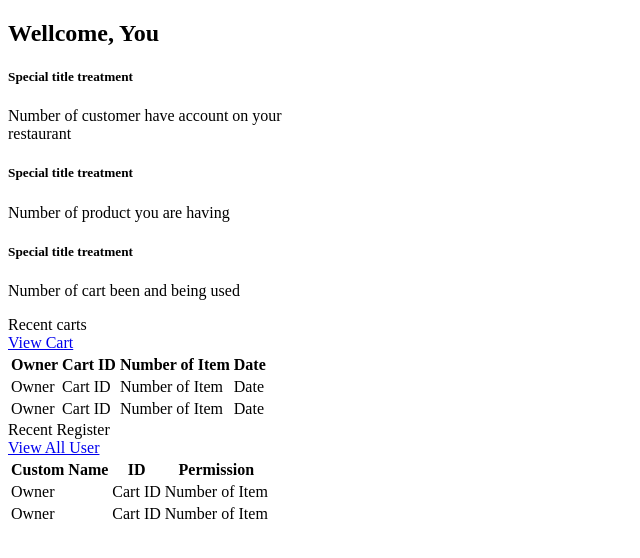
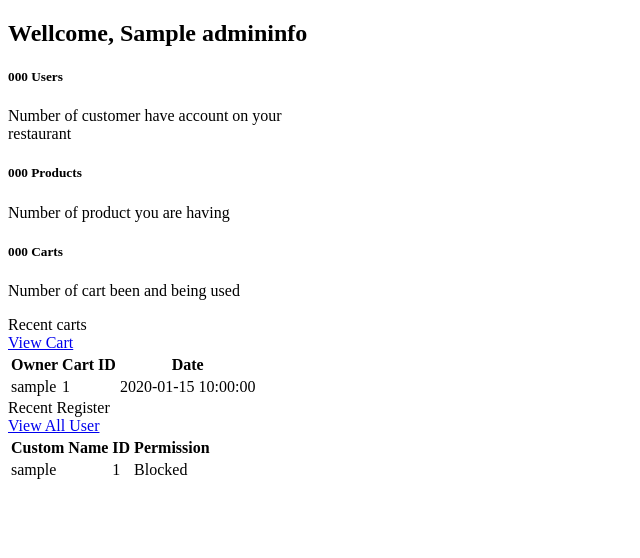
Before and after one commit to GHTuan/Restaurant-Management-System, a PHP site: template View/admin/pages/home.php in a window 1280 px wide. Shown: the part 175-733 px from the top of the page, without its empty margins (0-640 px from the left). Run offline with PHP 8.4, Linux system fonts and the light colour scheme; the template is opened without the code that fills it: most values are stand-ins (such as "Sample title", 1, 10 or a date in 2020); data that the repository does not hold is empty.

Commit message:
Home Admin, Block Login

```diff
--- a/Model/CartModel.php
+++ b/Model/CartModel.php
@@ -21,7 +21,7 @@ class CartModel extends BaseModel{
     }
 
     public function getRecentCart(){
-        $sql = "SELECT * FROM " . self::TABLE . " ORDER BY CartID DESC LIMIT 5";
+        $sql = "SELECT Username, CartID, ExportDate FROM " . self::TABLE . " c JOIN member m ON c.UserID = m.UserID ORDER BY CartID DESC LIMIT 5";
         $result = $this -> _query($sql);
         $data = [];
         while ($row = mysqli_fetch_assoc($result)){
--- a/Model/UserModel.php
+++ b/Model/UserModel.php
@@ -21,7 +21,11 @@ class UserModel extends BaseModel{
         $sql = "SELECT * FROM " . self::TABLE . " WHERE username = '$username' AND password = '$password'";
         $result = $this -> _query($sql);
         $row = $result->fetch_assoc();
+
+
         if ((bool)$row){
+            if ($row['AccessLevel'] == 0)
+                return 2;
             $_SESSION['ID'] = $row['UserID'];
             $_SESSION['Name'] = $row['Name'];
             $_SESSION['Role'] = 'member';
--- a/View/admin/pages/home.php
+++ b/View/admin/pages/home.php
@@ -10,30 +10,31 @@ require('View/admin/layouts/navbar.php');
 // print_r($usercount)
 // print_r($productcount);
 // print_r($cartcount);
-print_r($cartlist);
+// print_r($cartlist);
 // print_r($userlist);
 ?>
 
 </head>
 <body>
     <div class="m-2">
-        <h2>Wellcome, You</h2>
+        <h2 class = "text-uppercase fw-800 ms-4">Wellcome, <?php echo $admininfo['Name'] ?></h2>
         <div class="flex d-flex justify-content-between m-2">
+
             <div class="card m-3 bg-warning bg-gradient" style="width: 20rem;">
             <div class="card-body justify-content-center">
-                <h5 class="card-title m-2">Special title treatment</h5>
+                <h5 class="card-title m-2"><?php echo $usercount['NumberOfUser'] ?>  Users </h5>
                 <p class="card-text m-2">Number of customer have account on your restaurant</p>
             </div>
             </div>
             <div class="card  m-3  bg-success bg-gradient" style="width: 20rem;">
             <div class="card-body justify-content-center ">
-                <h5 class="card-title m-2">Special title treatment</h5>
+                <h5 class="card-title m-2"> <?php echo  $productcount['NumberOfProduct']   ?> Products </h5>
                 <p class="card-text m-2">Number of product you are having</p>
             </div>
             </div>
             <div class="card m-3 bg-info bg-gradient" style="width: 20rem;">
             <div class="card-body justify-content-center ">
-                <h5 class="card-title m-2">Special title treatment</h5>
+                <h5 class="card-title m-2"><?php echo  $cartcount['NumberOfCart'] ?> Carts  </h5>
                 <p class="card-text m-2">Number of cart been and being used</p>
             </div>
             </div>
@@ -55,23 +56,23 @@ print_r($cartlist);
                         <tr>
                             <th> Owner </th>
                             <th> Cart ID </th>
-                            <th> Number of Item </th>
                             <th> Date </th>
                         </tr>
                         </thead>
                         <tbody>
-                        <tr>
-                            <td> Owner </td>
-                            <td> Cart ID </td>
-                            <td> Number of Item </td>
-                            <td> Date </td>
-                        </tr>
-                        <tr>
-                            <td> Owner </td>
-                            <td> Cart ID </td>
-                            <td> Number of Item </td>
-                            <td> Date </td>
-                        </tr>
+                        <?php
+                            foreach ($cartlist as $key => $value) {
+                                echo "<tr>";
+                                echo "<td>".$value['Username']."</td>";
+                                echo "<td>".$value['CartID']."</td>";
+                                if ($value['ExportDate']){
+                                    echo "<td>".$value['ExportDate']."</td>";
+                                } else {
+                                    echo "<td>"."In Order"."</td>";
+                                }
+                                echo "</tr>";
+                            }
+                        ?>
                         </tbody>
                     </table>
                 </div>
@@ -98,16 +99,19 @@ print_r($cartlist);
                         </tr>
                         </thead>
                         <tbody>
-                        <tr>
-                            <td> Owner </td>
-                            <td> Cart ID </td>
-                            <td> Number of Item </td>
-                        </tr>
-                        <tr>
-                            <td> Owner </td>
-                            <td> Cart ID </td>
-                            <td> Number of Item </td>
-                        </tr>
+                        <?php
+                            foreach ($userlist as $key => $value) {
+                                echo "<tr>";
+                                echo "<td>".$value['Username']."</td>";
+                                echo "<td>".$value['UserID']."</td>";
+                                if ($value['AccessLevel'] == 1){
+                                     echo "<td>"."Unrestricted"."</td>";
+                                } else {
+                                     echo "<td>"."Blocked"."</td>";
+                                }
+                                echo "</tr>";
+                            }
+                        ?>
                         </tbody>
                     </table>
                 </div>
```
Also changed, not shown: Controller/user/LoginController.php (+11 -5 lines).
